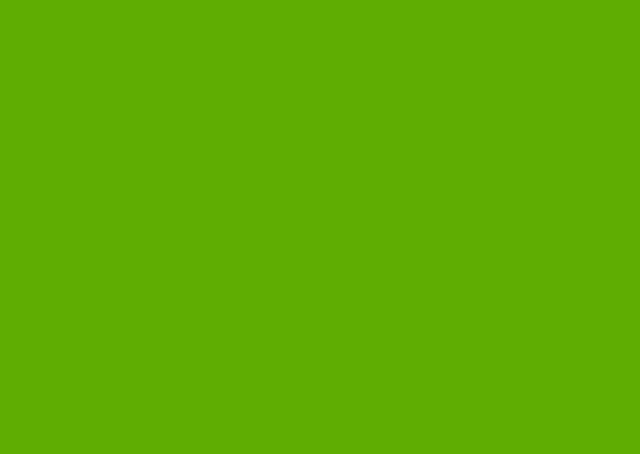
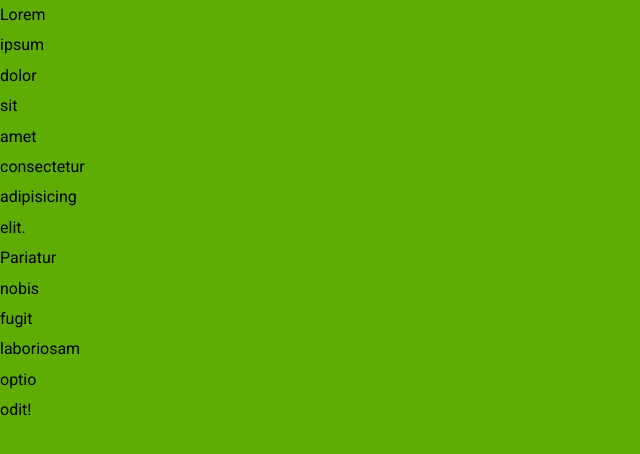
Before and after one commit to Widoguaiquirian/fluidGymnasticweb, a website: page index.html in a window 1280 px wide. Shown: the whole page, without its empty margins (0-640 px from the left). Drawn offline with Linux system fonts and the light colour scheme.

Commit message:
Adjustments

```diff
--- a/index.html
+++ b/index.html
@@ -50,6 +50,7 @@
    </head>
 
    <body class="wrapper">
+      Lorem ipsum dolor sit amet consectetur adipisicing elit. Pariatur nobis fugit laboriosam optio odit!
       <script src="javascript/script.js"></script>
    </body>
 </html>
```
